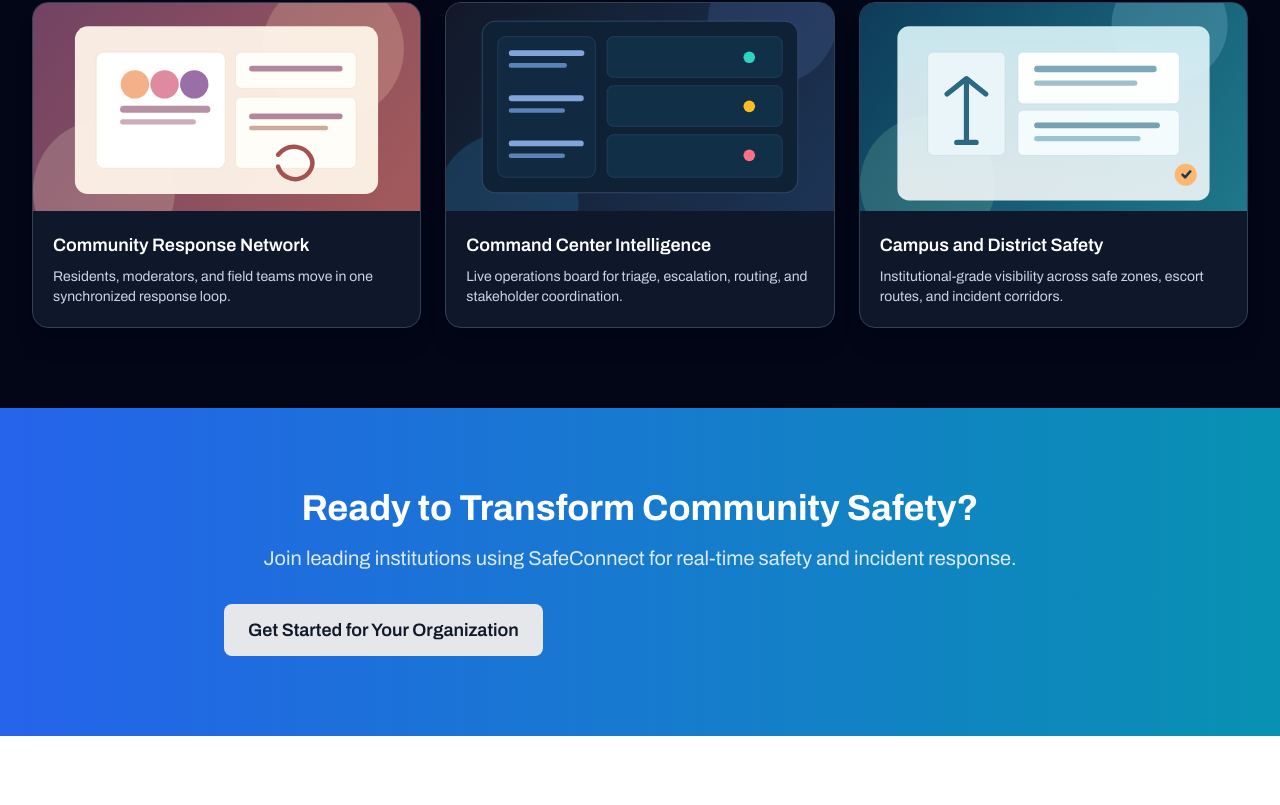
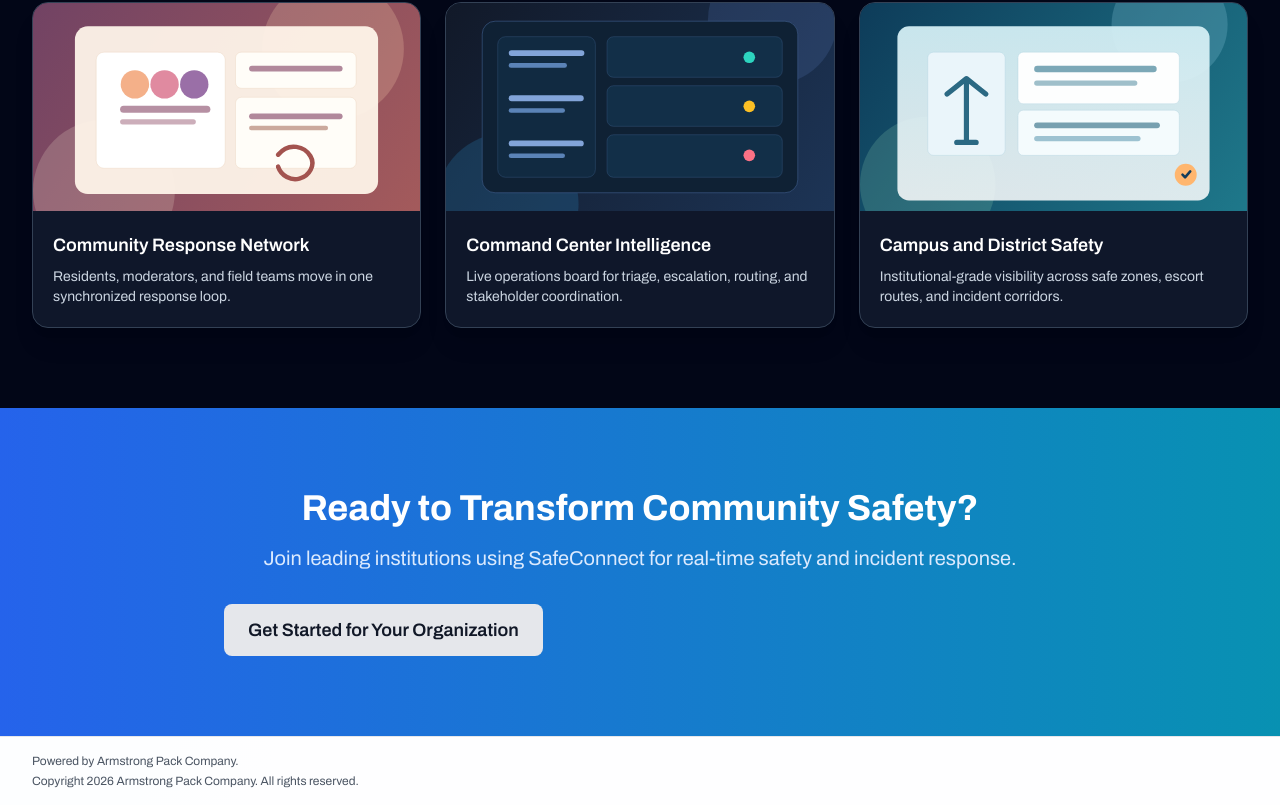
Before and after one commit to bigapc/CommunitySafeConnect, a Next.js app: page / in a window 1280 px wide. Shown: the part 1945-2750 px from the top of the page. Before the commit the page ends 2681 px from the top, so only its background shows below. Built offline with nearby package versions, Linux system fonts and the light colour scheme.

Commit message:
feat: add Armstrong Pack Company footer and copyright

```diff
--- a/app/layout.tsx
+++ b/app/layout.tsx
@@ -24,12 +24,20 @@ export default function RootLayout({
 }: {
   children: React.ReactNode;
 }) {
+  const currentYear = new Date().getFullYear();
+
   return (
     <html lang="en" className={`${archivo.variable} ${ibmPlexMono.variable}`}>
       <body suppressHydrationWarning>
         <div className="min-h-screen flex flex-col">
           <Navbar />
           <RouteTransition>{children}</RouteTransition>
+          <footer className="border-t border-neutral-200 bg-white/90">
+            <div className="mx-auto flex max-w-7xl flex-col gap-1 px-4 py-4 text-xs text-neutral-600 sm:px-6 lg:px-8">
+              <p>Powered by Armstrong Pack Company.</p>
+              <p>Copyright {currentYear} Armstrong Pack Company. All rights reserved.</p>
+            </div>
+          </footer>
         </div>
       </body>
     </html>
```
